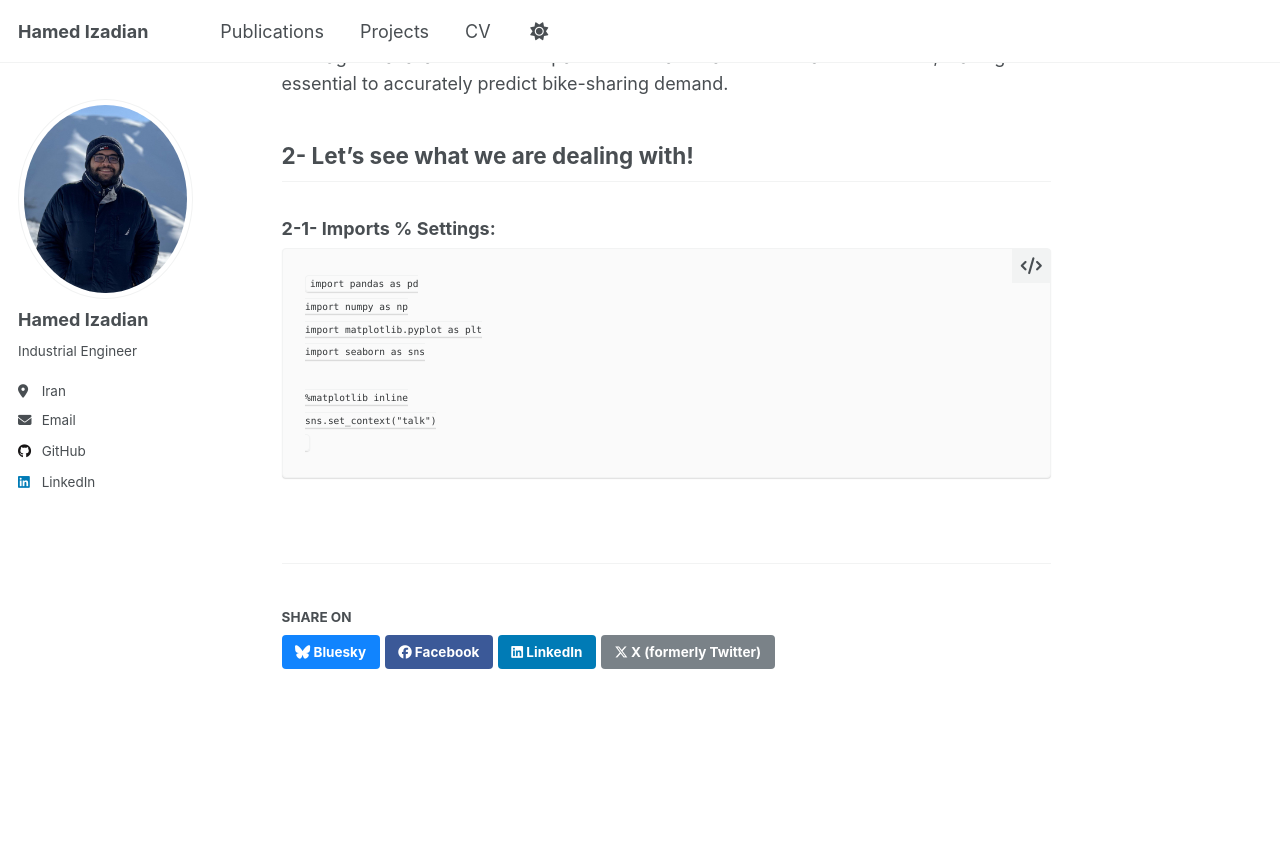
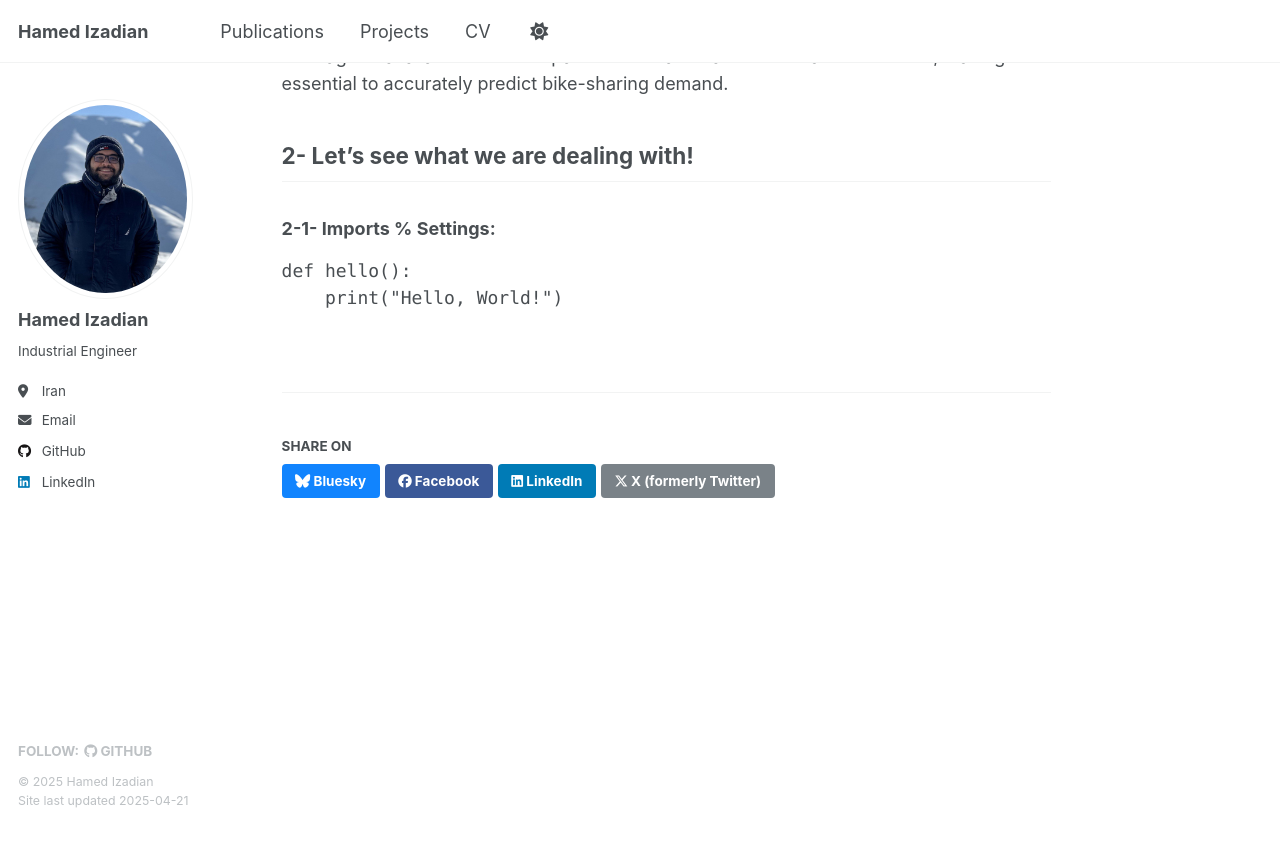
Before and after one commit to HamedIzadian/HamedIzadian.github.io, a Jekyll site: the page built from _projects/project1.md, in a window 1280 px wide and 900 px high, scrolled down 676 px. Shown: the top 847 px of the window. Built offline with Jekyll 4.4.1, drawn with Linux system fonts in a browser that asks for light colours.

Commit message:
Update project1.md

````diff
--- a/_projects/project1.md
+++ b/_projects/project1.md
@@ -17,12 +17,7 @@ Now, let’s briefly explain our problem and how this prediction can help busine
 
 ### 2-1- Imports % Settings:
 
-```
-import pandas as pd
-import numpy as np
-import matplotlib.pyplot as plt
-import seaborn as sns
-
-%matplotlib inline
-sns.set_context("talk")
-```
+<pre style="font-size: 18px;">
+def hello():
+    print("Hello, World!")
+</pre>
````
